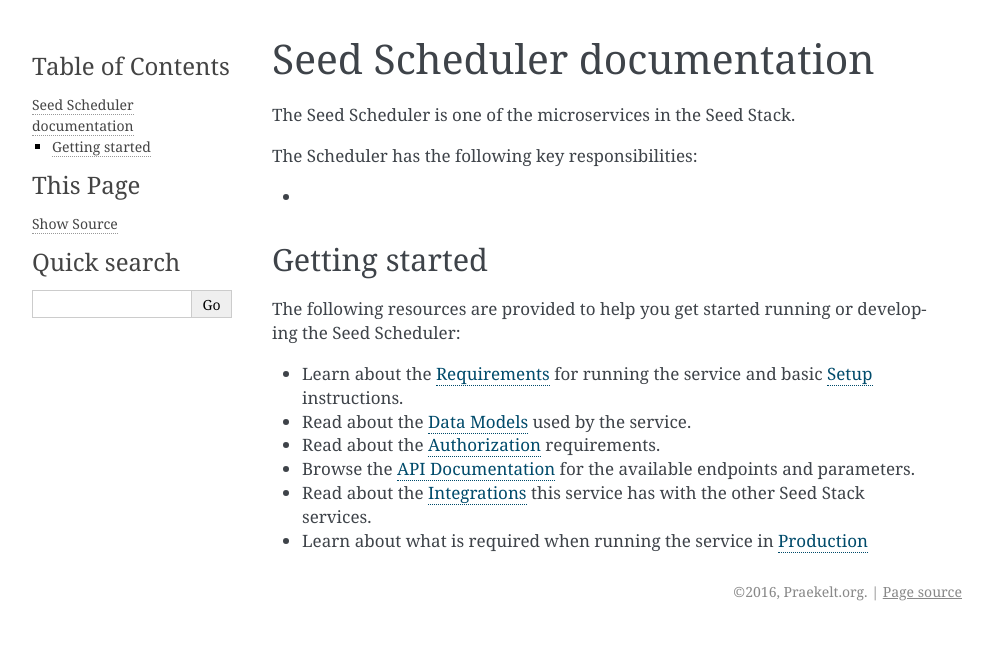
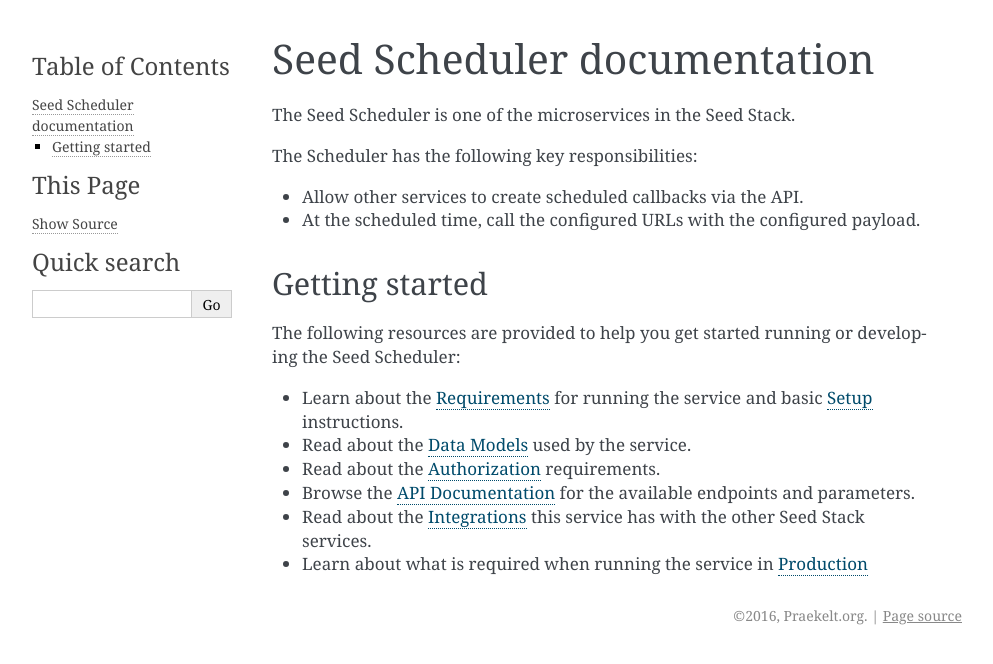
Before and after one commit to praekelt/seed-scheduler, a Sphinx documentation site: the page built from docs/index.rst, in a window 1280 px wide. Shown: the top 664 px of the page, without its empty margins (148-1141 px from the left). Built offline with Sphinx 7.4.7, drawn with Linux system fonts in a browser that asks for light colours.

Commit message:
Added basic reponsibilities

```diff
--- a/docs/index.rst
+++ b/docs/index.rst
@@ -6,7 +6,8 @@
 
 The Scheduler has the following key responsibilities:
 
--
+- Allow other services to create scheduled callbacks via the API.
+- At the scheduled time, call the configured URLs with the configured payload.
 
 Getting started
 ===============
```
